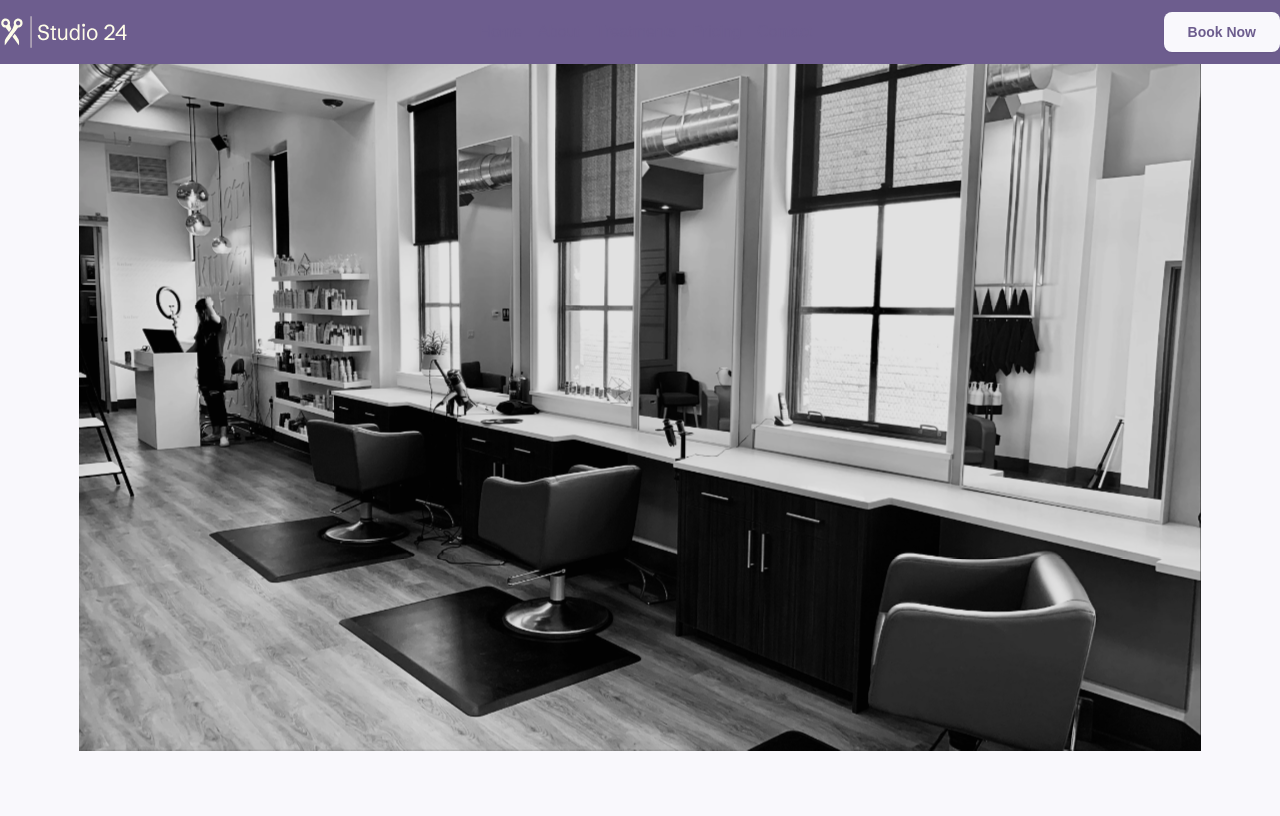
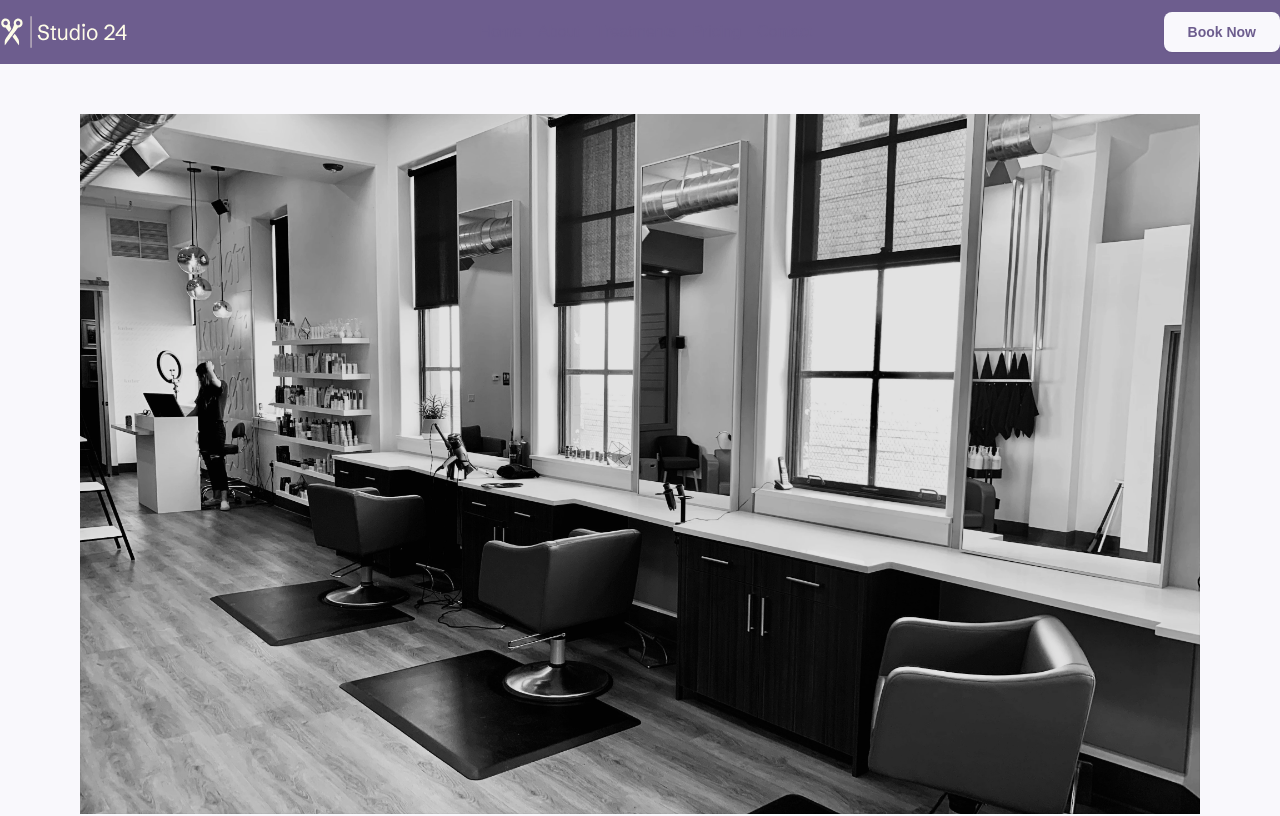
Before and after one commit to jacobadam/studio-24, a Next.js app: page / in a window 1280 px wide. Shown: the top 816 px of the page. Built offline with nearby package versions, Linux system fonts and the light colour scheme.

Commit message:
import and use footer and add margin

```diff
--- a/src/app/layout.tsx
+++ b/src/app/layout.tsx
@@ -2,6 +2,7 @@ import type { Metadata } from "next";
 import { Geist, Geist_Mono } from "next/font/google";
 import { NavBar } from "./components/ui/NavBar/NavBar";
 import "./globals.css";
+import { Footer } from "./components/ui/Footer/Footer";
 
 const geistSans = Geist({
   variable: "--font-geist-sans",
@@ -35,10 +36,11 @@ export default function RootLayout({
   return (
     <html lang="en">
       <body
-        className={`${geistSans.variable} ${geistMono.variable} antialiased min-h-screen`}
+        className={`${geistSans.variable} ${geistMono.variable} antialiased min-h-screen mt-16`}
       >
         <NavBar links={navLinks} />
         {children}
+        <Footer links={navLinks} />
       </body>
     </html>
   );
```
